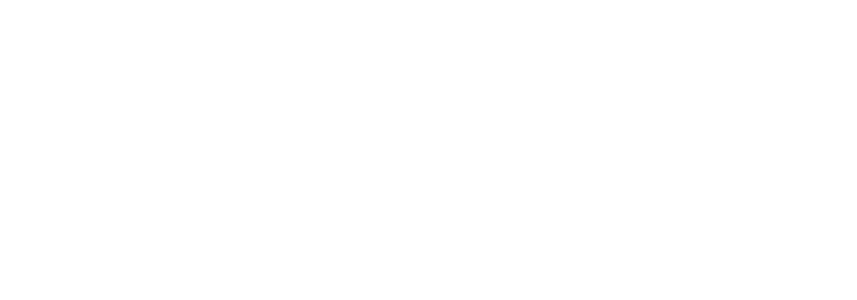
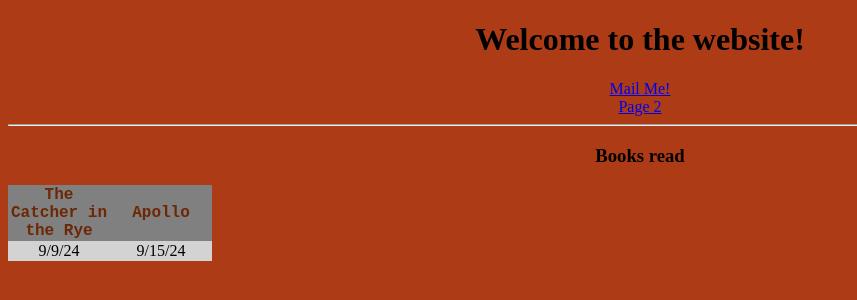
Before and after one commit to CinoDelta/Item-Tracker-Website, a plain HTML site: page HTML/index.html in a window 1280 px wide. Shown: the whole page, without its empty margins (0-857 px from the left). Drawn offline with Linux system fonts and the light colour scheme.

Commit message:
Basic frontend shit

```diff
--- /dev/null
+++ b/HTML/CSS/main.css
@@ -0,0 +1,14 @@
+body {
+    background-color: rgb(173, 59, 21);
+    text-align: center;
+}
+
+.bookTable {
+    border-collapse: collapse;
+    width: "200"
+}
+
+th.bookTable {
+    color: rgb(108, 39, 4);
+    font-family: 'Courier New', Courier, monospace;
+}
--- a/HTML/index.html
+++ b/HTML/index.html
@@ -5,11 +5,50 @@
 <head>
     <meta charset="UTF-8">
     <meta name="viewport" content="width=device-width, initial-scale=1.0">
-    <title>Document</title>
+    <title>Task Tracker</title>
+    <link rel="stylesheet" href="CSS/main.css">
 </head>
 
 <body>
 
+    <!-- Absolute worst website ever. -->
+
+    <h1>
+        Welcome to the website!
+    </h1>
+
+    <a href = "mailto:opara88daniel@gmail.com" target="_self" title="google">
+        Mail Me!
+    </a>
+
+    <br>
+
+
+    <a href = "page2.html" target="_self" title=""google>
+        Page 2
+    </a>
+
+    <hr height="10px">
+
+    <h3>Books read</h3>
+
+    <table class = "bookTable">
+        <!-- Books -->
+
+        <tr bgcolor="grey">
+            <th class = "bookTable" width="100">The Catcher in the Rye</th>
+            <th class = "bookTable" width="100">Apollo</th>
+        </tr>
+
+         <!-- Time Read -->
+
+        <tr bgcolor="lightgrey">
+            <td width="100">9/9/24</td>
+            <td width="100">9/15/24</td>
+        </tr>
+
+    </table>
+
 </body>
 
 </html>
```
Also changed, not shown: HTML/page2.html (added, +50 -0 lines).
